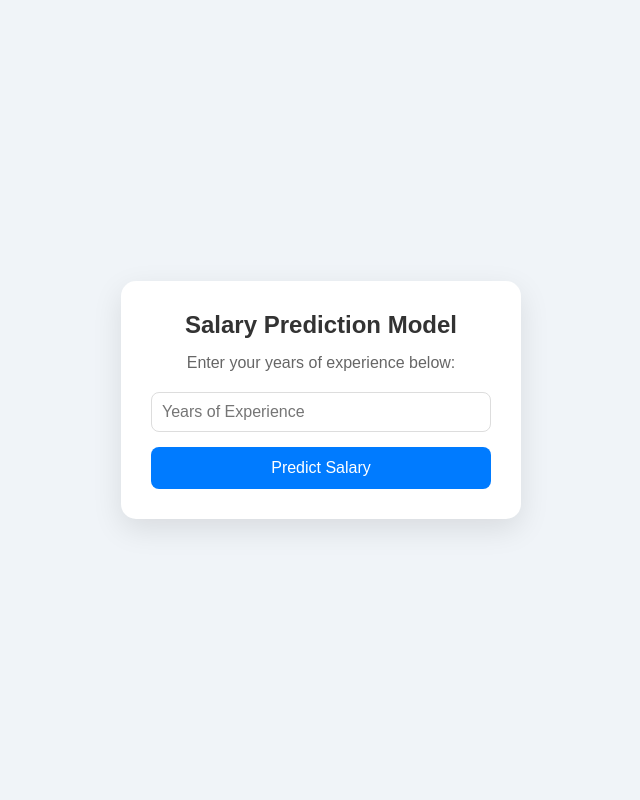
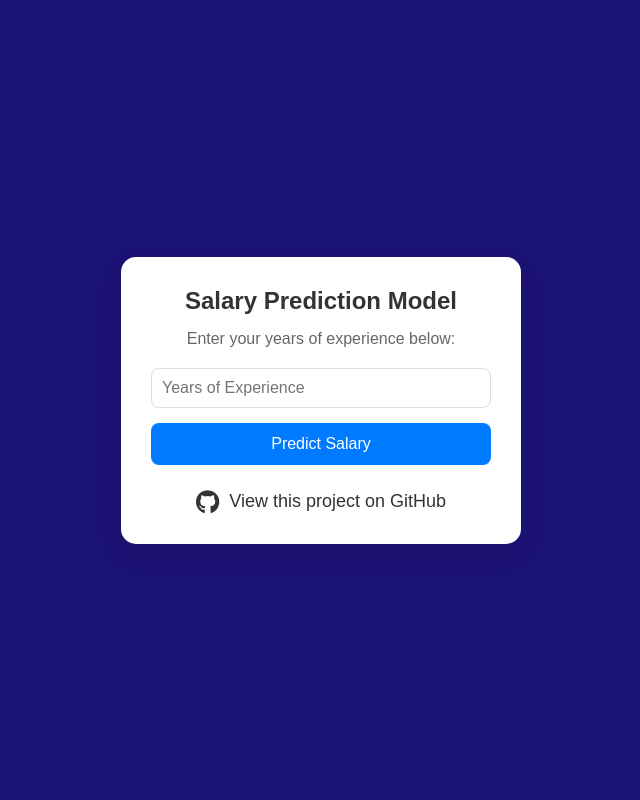
Before and after one commit to Gourab-Pal/Dep-Employee_salary_prediction, a Flask app: page / in a window 1280 px wide. Shown: the whole page, without its empty margins (319-959 px from the left). Run offline with Flask 3, Linux system fonts and the light colour scheme.

Commit message:
update in index.html

```diff
--- a/static/styles.css
+++ b/static/styles.css
@@ -8,7 +8,7 @@
 
 /* Body Styling */
 body {
-    background-color: #f0f4f8;
+    background-color: #1c1376;
     display: flex;
     justify-content: center;
     align-items: center;
@@ -86,3 +86,29 @@ button:hover {
     font-weight: bold;
     color: #1b5e20;
 }
+
+/* GitHub Link Styling */
+.github-link {
+    margin-top: 25px;
+    display: flex;
+    align-items: center;
+    justify-content: center;
+    gap: 10px;
+    font-size: 18px;
+}
+
+.github-link a {
+    text-decoration: none;
+    color: #333;
+    font-weight: 500;
+    transition: color 0.3s;
+}
+
+.github-link i {
+    font-size: 24px;
+    color: #333;
+}
+
+.github-link a:hover {
+    color: #007bff;
+}
--- a/templates/index.html
+++ b/templates/index.html
@@ -5,6 +5,8 @@
     <meta name="viewport" content="width=device-width, initial-scale=1.0">
     <title>Salary Prediction</title>
     <link rel="stylesheet" href="{{ url_for('static', filename='styles.css') }}">
+    <!-- Font Awesome for Icons -->
+    <link href="https://cdnjs.cloudflare.com/ajax/libs/font-awesome/6.0.0-beta3/css/all.min.css" rel="stylesheet">
 </head>
 <body>
     <div class="container">
@@ -21,6 +23,10 @@
                 <p class="salary">{{ my_sal }} INR</p>
             </div>
             {% endif %}
+            <div class="github-link">
+                <i class="fab fa-github"></i>
+                <a href="https://github.com/Gourab-Pal/Dep-Employee_salary_prediction" target="_blank">View this project on GitHub</a>
+            </div>
         </div>
     </div>
 </body>
```
